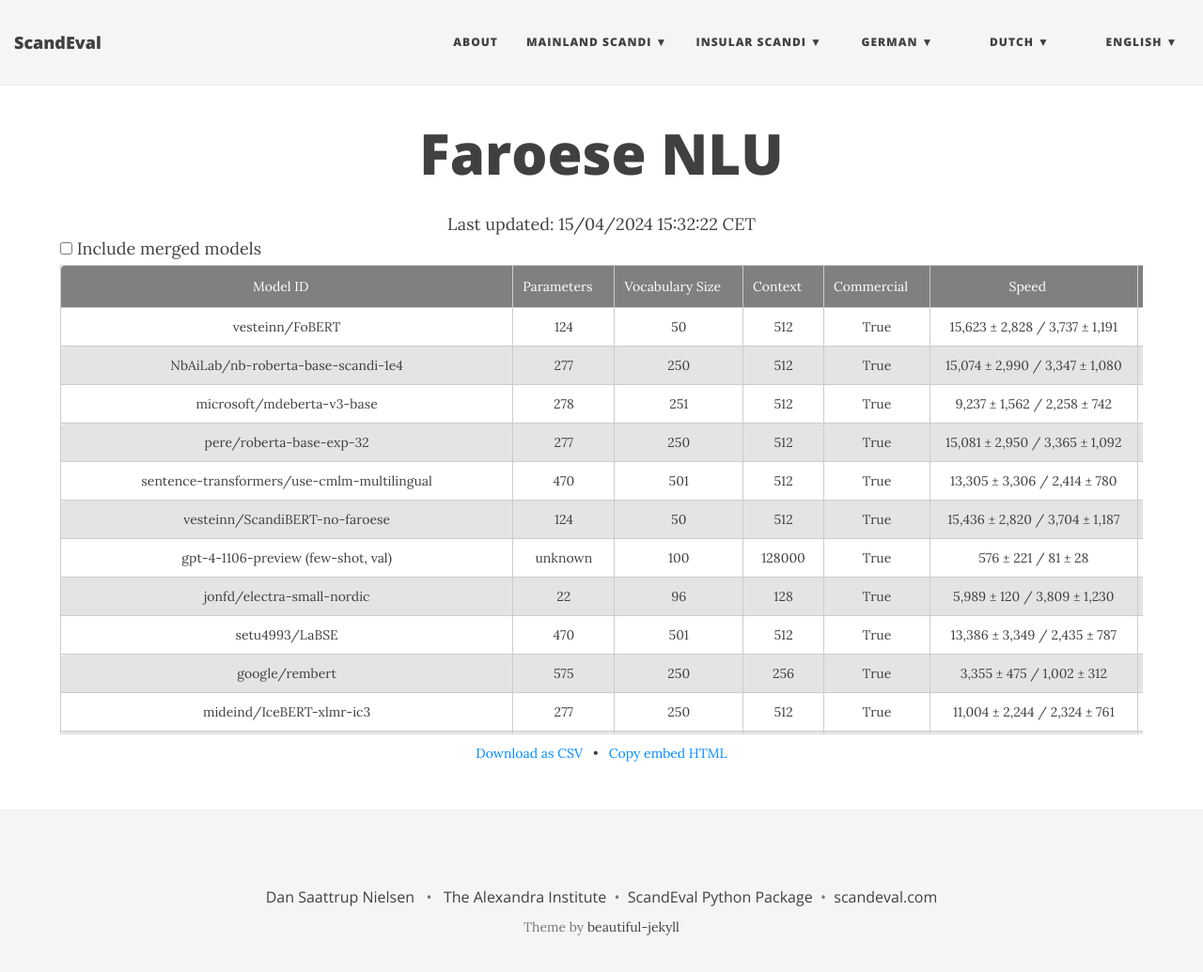
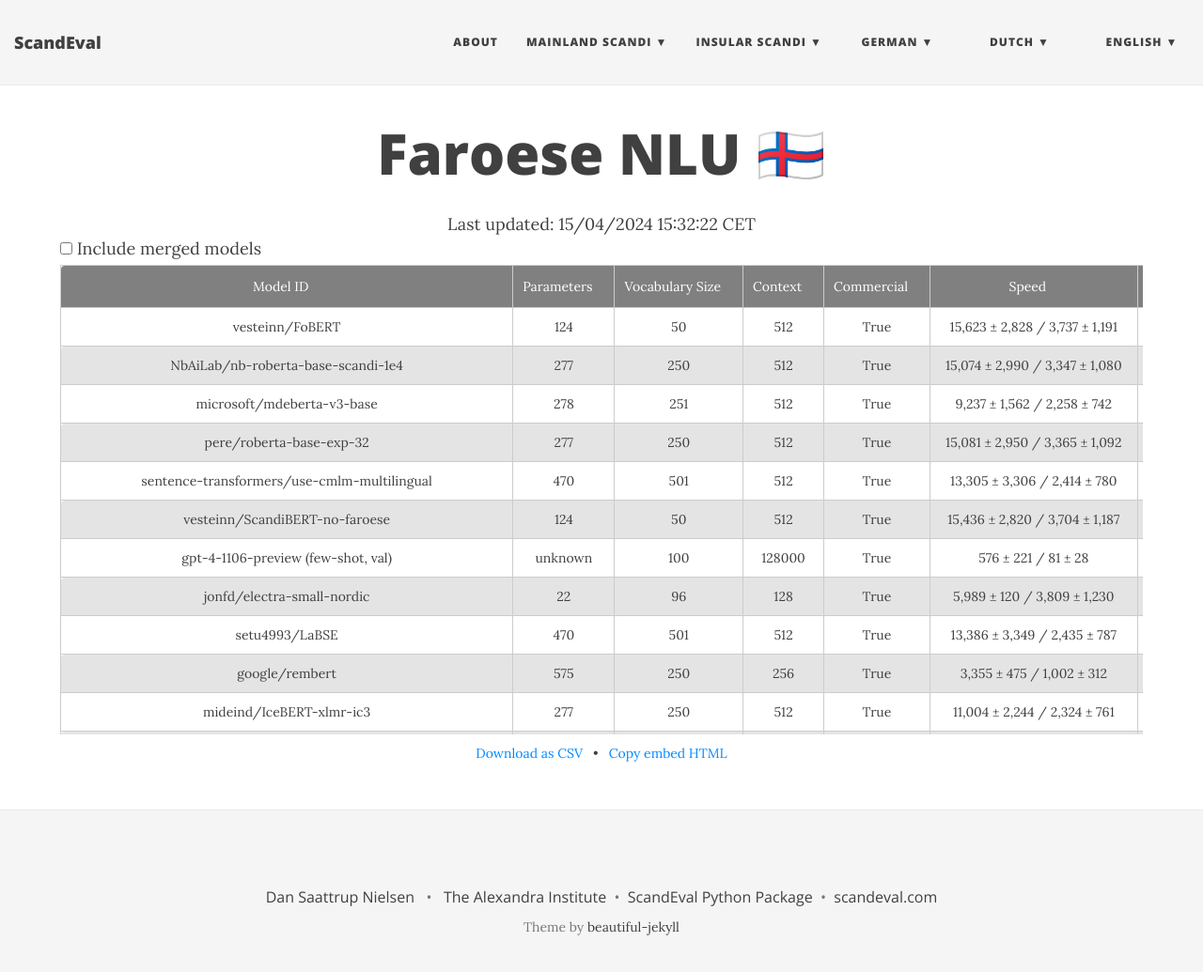
Before and after one commit to ScandEval/scandeval.github.io, a Jekyll site: the page built from faroese-nlu-test.md, in a window 1280 px wide. Shown: the top 1035 px of the page at 94% size. Built offline with Jekyll 4.4.1, drawn with Linux system fonts in a browser that asks for light colours; nearby versions of some CDN libraries.

Commit message:
style: Try adding flag

```diff
--- a/faroese-nlu-test.md
+++ b/faroese-nlu-test.md
@@ -1,6 +1,6 @@
 ---
 layout: leaderboard
-title: Faroese NLU
+title: Faroese NLU 🇫🇴
 ---
 
 <center>Last updated: 15/04/2024 15:32:22 CET</center>
```
